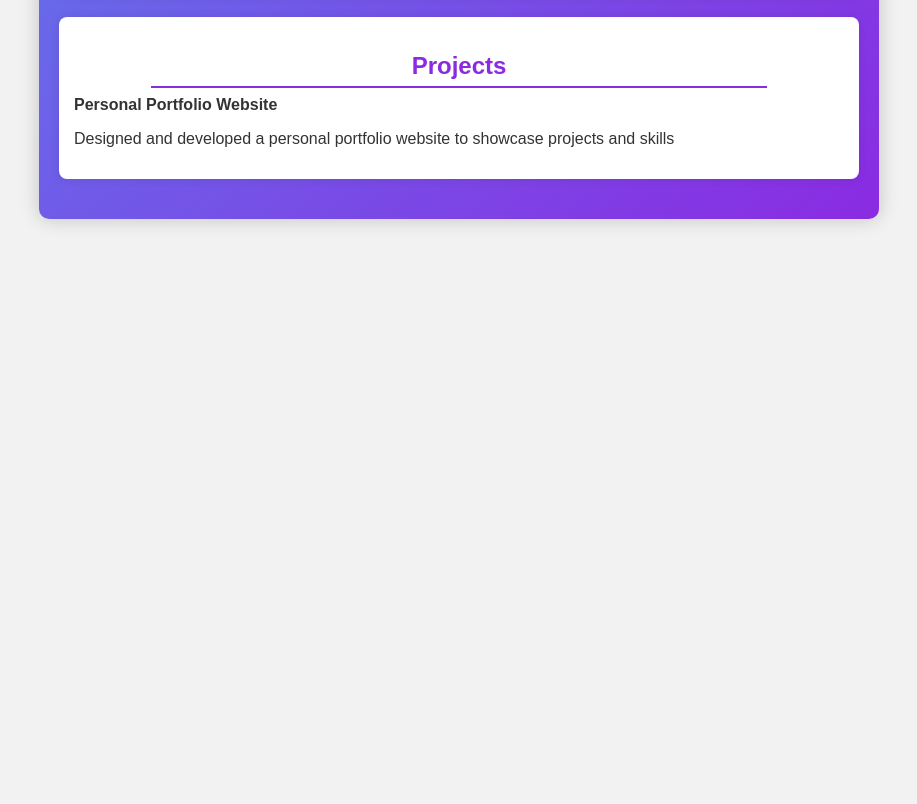
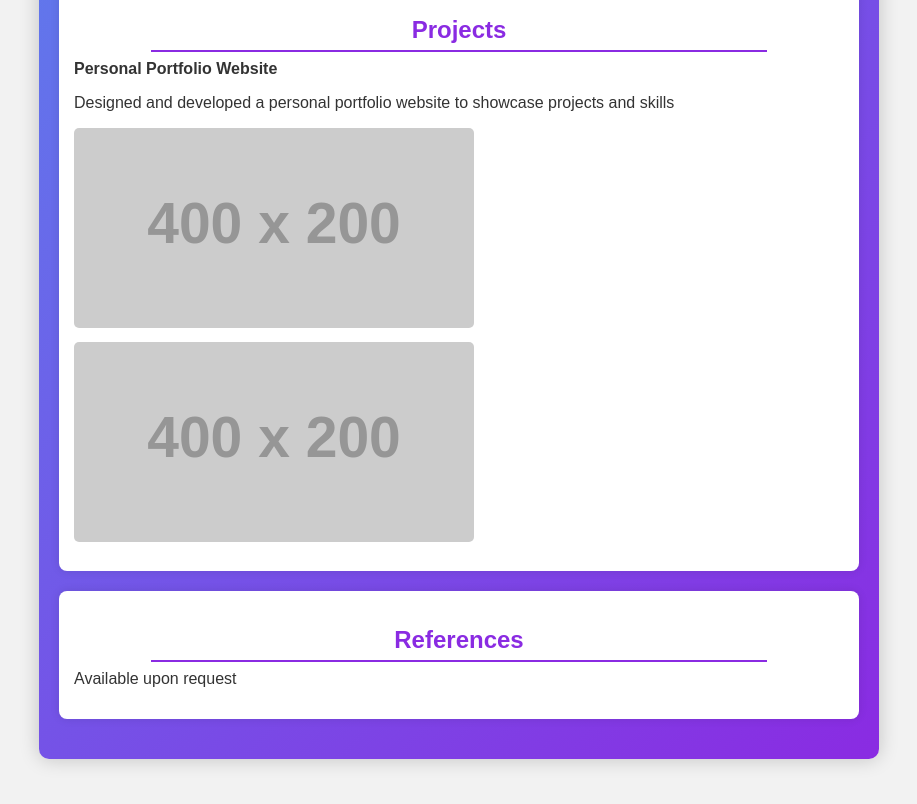
Before and after one commit to vishal-m25/Resume, a plain HTML site: page index.html in a window 1280 px wide. Shown: the part 1168-1972 px from the top of the page, without its empty margins (181-1098 px from the left). Before the commit the page ends 1437 px from the top, so only its background shows below. Drawn offline with Linux system fonts and the light colour scheme; placeholder pictures from the web are drawn by us.

Commit message:
added content

```diff
--- a/index.html
+++ b/index.html
@@ -122,8 +122,8 @@
                 <li>CSS</li>
                 <li>JavaScript</li>
                 <li>Python</li>
-                <li>C</li>li>
-                <li>Java</li>li>
+                <li>C</li>
+                <li>Java</li>
                 <li>Version Control (e.g., Git)</li>
             </ul>
         </section>
@@ -132,4 +132,14 @@
             <h2>Projects</h2>
             <p><strong>Personal Portfolio Website</strong></p>
             <p>Designed and developed a personal portfolio website to showcase projects and skills</p>
-            <img class="image" src="https
+            <img class="image" src="https://via.placeholder.com/400x200" alt="Project 1">
+            <img class="image" src="https://via.placeholder.com/400x200" alt="Project 2">
+        </section>
+
+        <section class="section">
+            <h2>References</h2>
+            <p>Available upon request</p>
+        </section>
+    </div>
+</body>
+</html>
```
